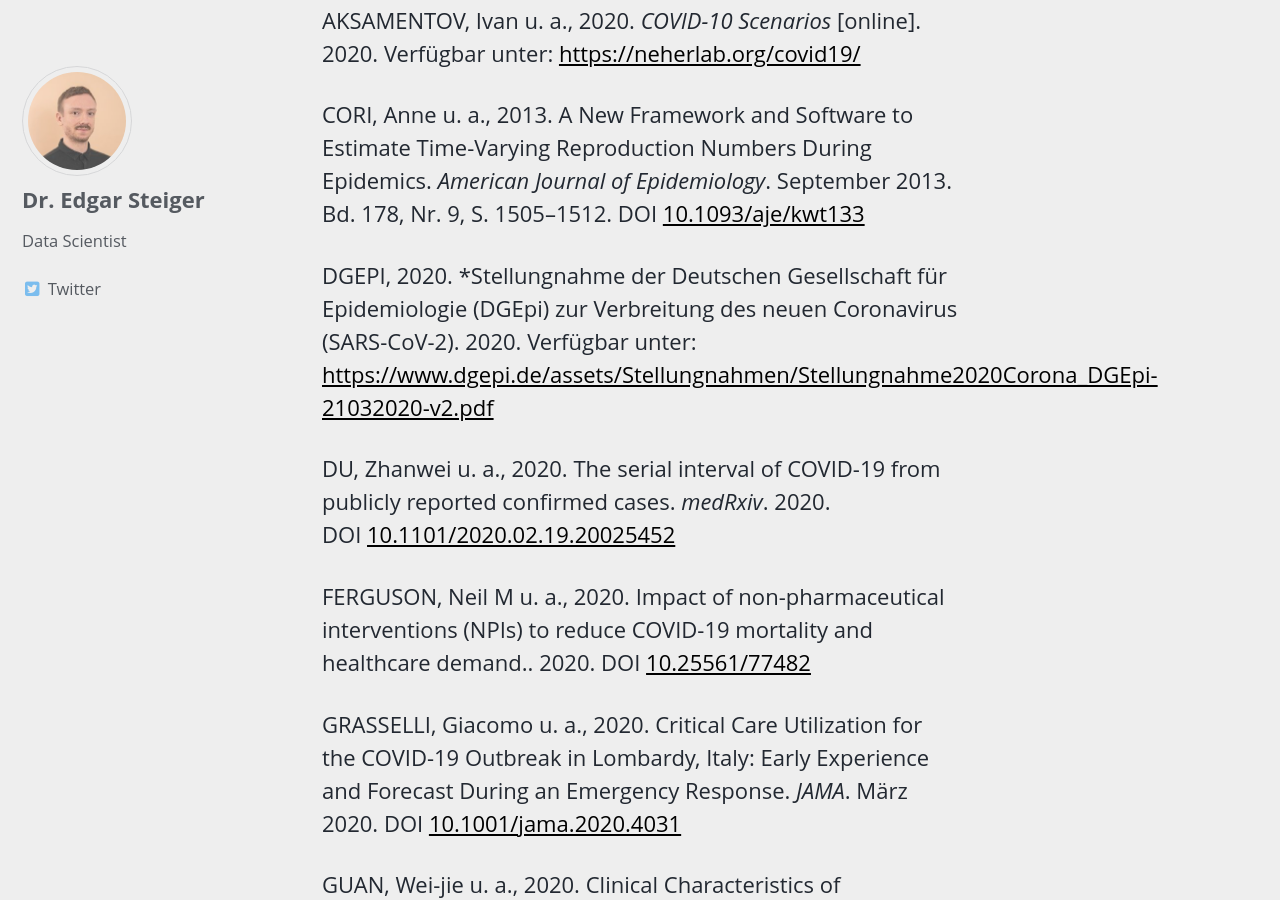
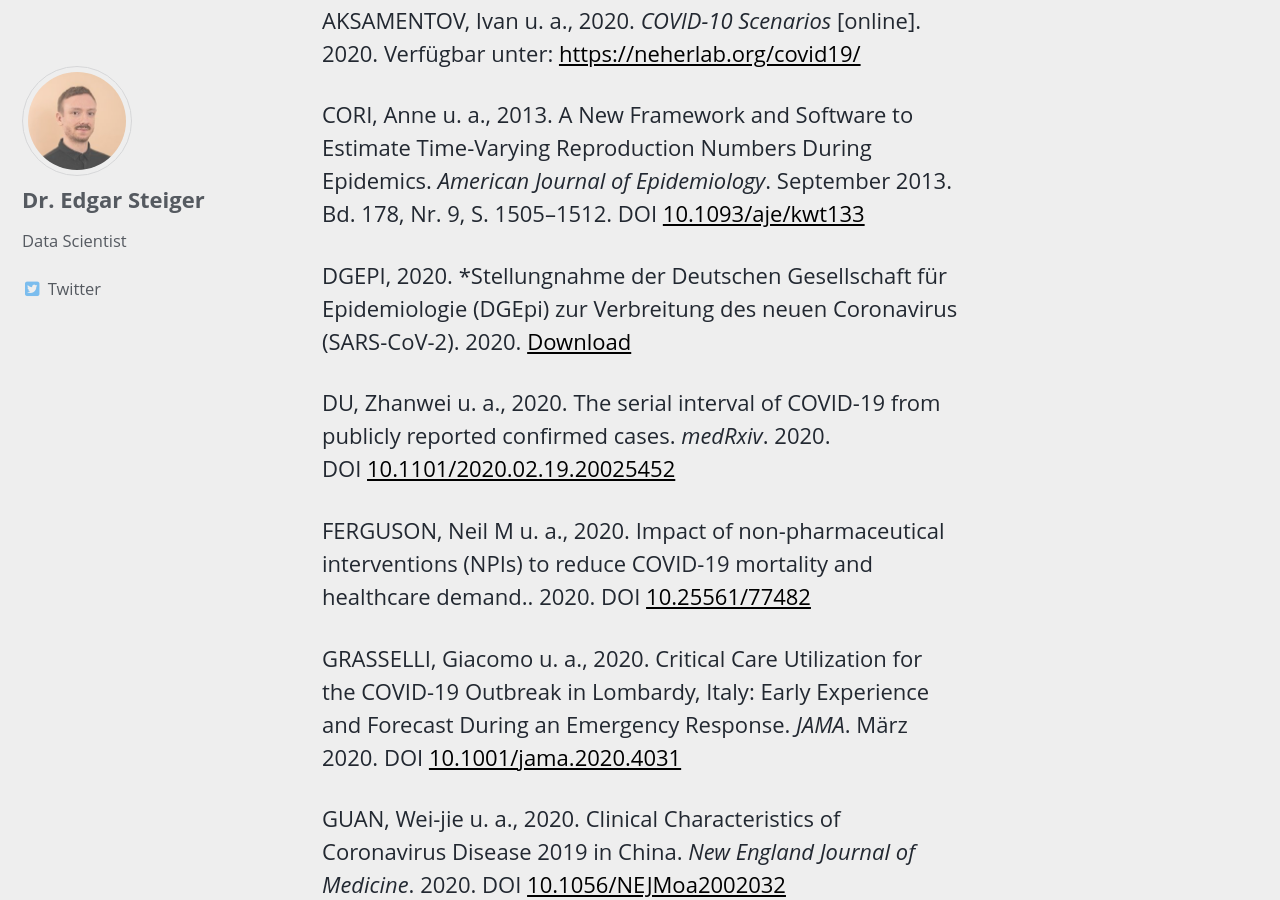
Before and after one commit to zidatalab/zidatalab.github.io, a Jekyll site: the page built from _posts/2020-05-18-Methodenbeschreibung_Projektion_COVID-19.md, in a window 1280 px wide and 900 px high, scrolled down 16164 px. Built offline with Jekyll 4.4.1, drawn with Linux system fonts in a browser that asks for light colours; cached includes are drawn as plain includes; nearby versions of some CDN libraries; formulas are drawn with MathJax 3; some of the changed text lies outside the part shown.

Commit message:
fixed 2 bugs in lit

```diff
--- a/_posts/2020-05-18-Methodenbeschreibung_Projektion_COVID-19.md
+++ b/_posts/2020-05-18-Methodenbeschreibung_Projektion_COVID-19.md
@@ -482,8 +482,7 @@ DOI [10.1093/aje/kwt133](https://doi.org/10.1093/aje/kwt133)
 
 <div id="ref-dgepi2020stellungnahme"></div>
 
-DGEPI, 2020. *Stellungnahme der Deutschen Gesellschaft für Epidemiologie
-(DGEpi) zur Verbreitung des neuen Coronavirus (SARS-CoV-2). 2020. Verfügbar unter: <https://www.dgepi.de/assets/Stellungnahmen/Stellungnahme2020Corona_DGEpi-21032020-v2.pdf>
+DGEPI, 2020. *Stellungnahme der Deutschen Gesellschaft für Epidemiologie (DGEpi) zur Verbreitung des neuen Coronavirus (SARS-CoV-2). 2020. [Download](https://www.dgepi.de/assets/Stellungnahmen/Stellungnahme2020Corona_DGEpi-21032020-v2.pdf)
 
 
 <div id="ref-du2020serial"></div>
@@ -580,7 +579,7 @@ DOI [10.3760/cma.j.issn.0254-6450.2020.02.003](https://doi.org/10.3760/cma.j.is
 
 <div id="ref-thompson2019improved"></div>
 
-THOMPSON, R. N. u. a., 2019. Improved inference of time-varying reproduction numbers during infectious disease outbreaks. *Epidemics*. 2019. Bd. 29, S. 100356. DOI [https://doi.org/10.1016/j.epidem.2019.100356](https://doi.org/https://doi.org/10.1016/j.epidem.2019.100356)
+THOMPSON, R. N. u. a., 2019. Improved inference of time-varying reproduction numbers during infectious disease outbreaks. Epidemics. 2019. Bd. 29, S. 100356. DOI [https://doi.org/10.1016/j.epidem.2019.100356](https://doi.org/https://doi.org/10.1016/j.epidem.2019.100356)
 
 <div id="ref-verity2020estimates"></div>
 
```
